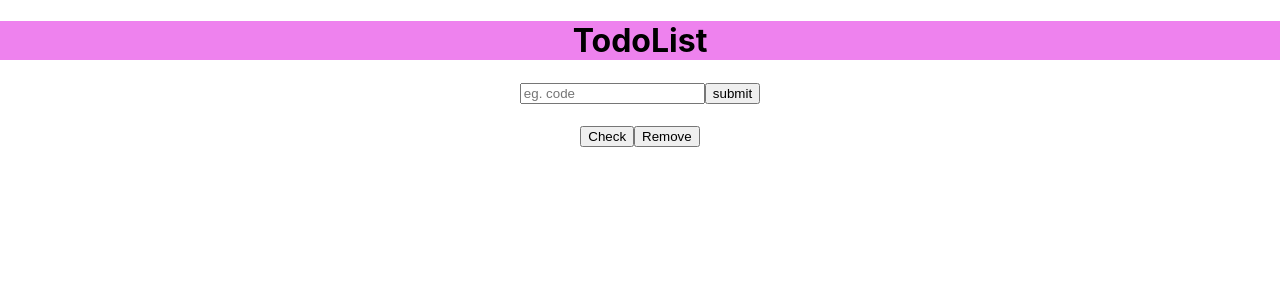
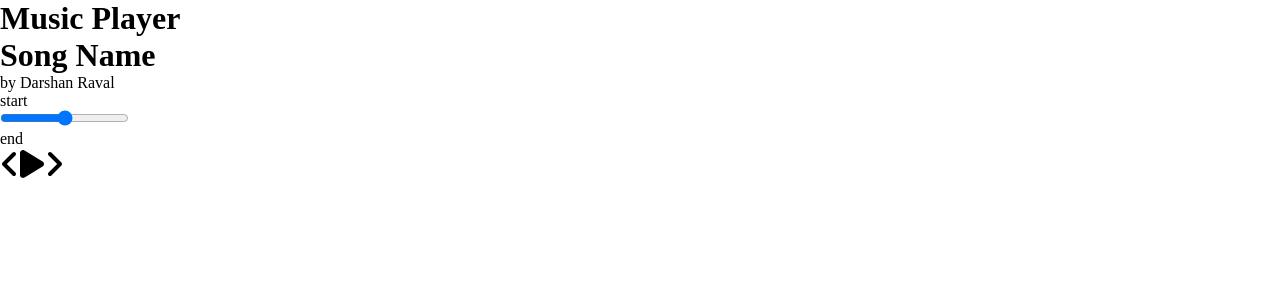
Before and after one commit to Ruchiket100/music-player-react, a React (Create React App) app: page / in a window 1280 px wide. Shown: the top 300 px of the page. Built offline with nearby package versions, Linux system fonts and the light colour scheme.

Commit message:
song & player components created

```diff
--- a/package.json
+++ b/package.json
@@ -3,9 +3,13 @@
   "version": "0.1.0",
   "private": true,
   "dependencies": {
+    "@fortawesome/fontawesome-svg-core": "^6.1.1",
+    "@fortawesome/free-solid-svg-icons": "^6.1.1",
+    "@fortawesome/react-fontawesome": "^0.1.18",
     "@testing-library/jest-dom": "^5.14.1",
     "@testing-library/react": "^13.0.0",
     "@testing-library/user-event": "^13.2.1",
+    "node-sass": "^7.0.1",
     "react": "^18.1.0",
     "react-dom": "^18.1.0",
     "react-scripts": "5.0.1",
--- a/src/App.css
+++ /dev/null
@@ -1,38 +0,0 @@
-.App {
-  text-align: center;
-}
-
-.App-logo {
-  height: 40vmin;
-  pointer-events: none;
-}
-
-@media (prefers-reduced-motion: no-preference) {
-  .App-logo {
-    animation: App-logo-spin infinite 20s linear;
-  }
-}
-
-.App-header {
-  background-color: #282c34;
-  min-height: 100vh;
-  display: flex;
-  flex-direction: column;
-  align-items: center;
-  justify-content: center;
-  font-size: calc(10px + 2vmin);
-  color: white;
-}
-
-.App-link {
-  color: #61dafb;
-}
-
-@keyframes App-logo-spin {
-  from {
-    transform: rotate(0deg);
-  }
-  to {
-    transform: rotate(360deg);
-  }
-}
--- a/src/App.js
+++ b/src/App.js
@@ -1,22 +1,17 @@
 import React from 'react';
-import './App.css';
+import './styles/app.scss'
 // components
-import Todo from './components/todo';
-import Input from './components/input';
+import Song from './components/Song';
+import Player from './components/Player';
 
 function App() {
-  let inputValue = '';
-  function onSubmit(value) {
-    console.log(value);
-  }
-  return (
-    <div className="App">
-      <h1 style={{ background: 'violet' }}>TodoList</h1>
-      <Input onSubmit={onSubmit} />
-      <Todo />
-      {inputValue}
+  return(
+    <div>
+      <h1>Music Player</h1>
+      <Song/>
+      <Player/>
     </div>
-  );
+  )
 }
 
 export default App;
--- /dev/null
+++ b/src/components/Player.js
@@ -0,0 +1,23 @@
+import React from 'react';
+//  font awesome icons
+import { FontAwesomeIcon } from '@fortawesome/react-fontawesome'
+import {faPlay, faAngleLeft, faAngleRight} from '@fortawesome/free-solid-svg-icons';
+
+const Player = ()=>{
+    return(
+        <div className="player-container">
+            <div className="time-control">
+                <p>start</p>
+                <input type="range" />
+                <p>end</p>
+            </div>
+            <div className="play-control">
+            <FontAwesomeIcon className='skip-back' icon={faAngleLeft}  size='2x'/>
+            <FontAwesomeIcon className='skip-forward' icon={faPlay}  size='2x'/>
+            <FontAwesomeIcon className='play' icon={faAngleRight}  size='2x'/>
+            </div>
+        </div>
+    )
+}
+
+export default Player;
--- /dev/null
+++ b/src/components/Song.js
@@ -0,0 +1,12 @@
+import React from 'react'
+
+const Song = ()=>{
+    return(
+        <div>
+            <h1>Song Name</h1>
+            <p>by Darshan Raval</p>
+        </div>
+    )
+}
+
+export default Song;
--- a/src/index.css
+++ /dev/null
@@ -1,13 +0,0 @@
-body {
-  margin: 0;
-  font-family: -apple-system, BlinkMacSystemFont, 'Segoe UI', 'Roboto', 'Oxygen',
-    'Ubuntu', 'Cantarell', 'Fira Sans', 'Droid Sans', 'Helvetica Neue',
-    sans-serif;
-  -webkit-font-smoothing: antialiased;
-  -moz-osx-font-smoothing: grayscale;
-}
-
-code {
-  font-family: source-code-pro, Menlo, Monaco, Consolas, 'Courier New',
-    monospace;
-}
--- /dev/null
+++ b/src/styles/app.scss
@@ -0,0 +1,9 @@
+
+*{
+    margin: 0;
+    padding: 0;
+    box-sizing: border-box;
+}
+
+@import 'player';
+@import 'song';
```
Also changed, not shown: src/index.js (+0 -11 lines), src/styles/_player.scss (added), src/styles/_song.scss (added), 2 other files (tests, documents, lock files or other folders).
